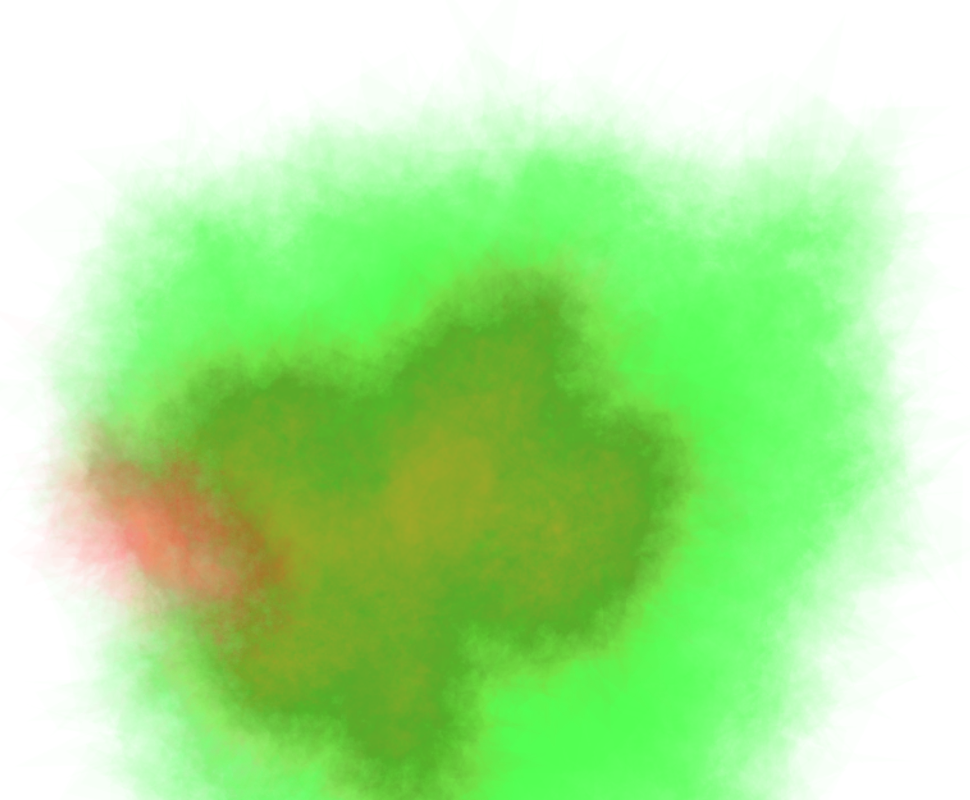
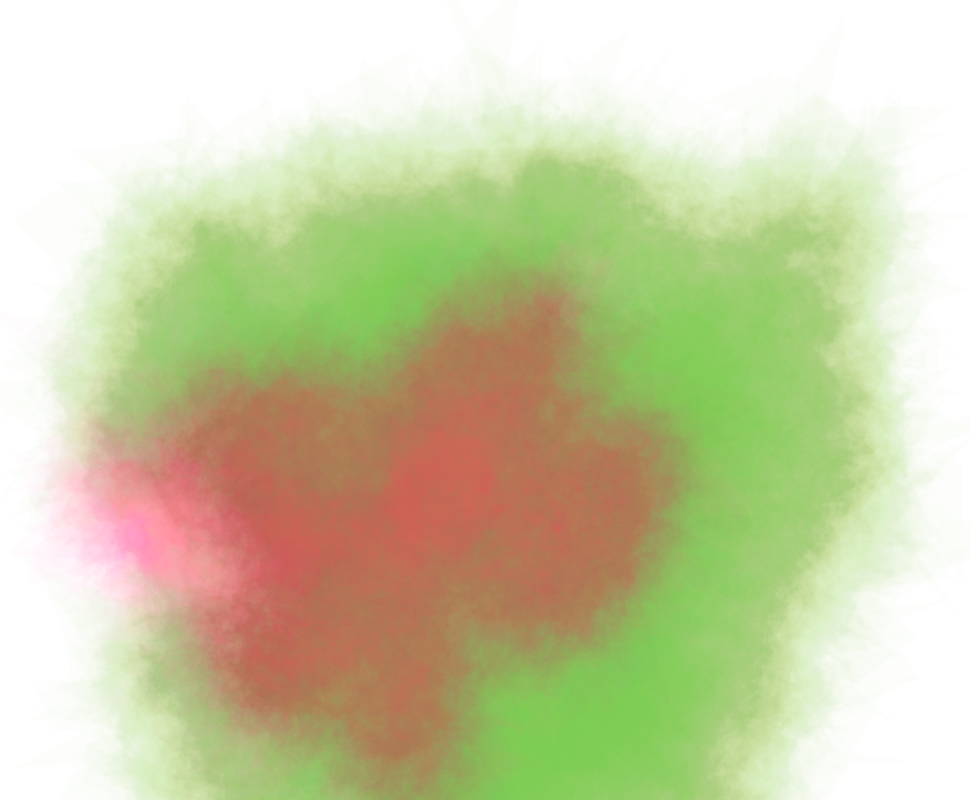
Before and after one commit to Demborg/aquarelle, a plain HTML site: page index.html in a window 1280 px wide. Shown: the top 800 px of the page, without its empty margins (243-1213 px from the left). Drawn offline with Linux system fonts and the light colour scheme.

Commit message:
swap to oklch because it is cooler

```diff
--- a/index.html
+++ b/index.html
@@ -77,8 +77,8 @@
         )
 
         const angle = Math.round(Math.random() * 360)
-        const color1 = `hsla(${angle},100%, 50%, 0.01)`
-        const color2 = `hsla(${angle - 120}, 100%, 50%, 0.01)`
+        const color1 = `oklch(70% 0.37 ${angle} / 1%)`
+        const color2 = `oklch(70% 0.37 ${120 - angle} / 1%)`
         console.log(color1, color2)
         for (let i = 0; i < 100; i++) {
             ctx.fillStyle = color1
```
